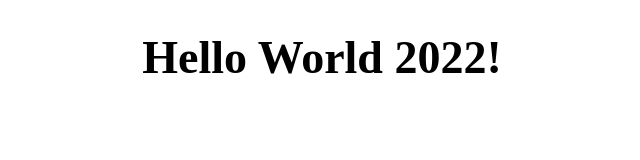
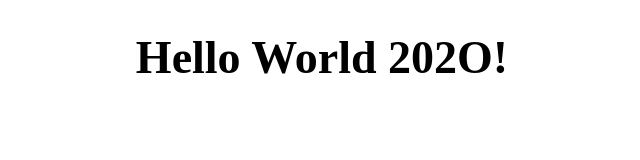
Before and after one commit to jcangrisano/example-gitt, a plain HTML site: page index.html in a window 1280 px wide. Shown: the whole page, without its empty margins (318-958 px from the left). Drawn offline with Linux system fonts and the light colour scheme.

Commit message:
un commit mas

```diff
--- a/index.html
+++ b/index.html
@@ -6,7 +6,7 @@
 <link rel="stylesheet" href="css/main.css" />
 </head>
 <body>
-<h1> Hello World  2022!</h1>
+<h1> Hello World  202O!</h1>
 <div></div>
 </body>
 </html>
```
